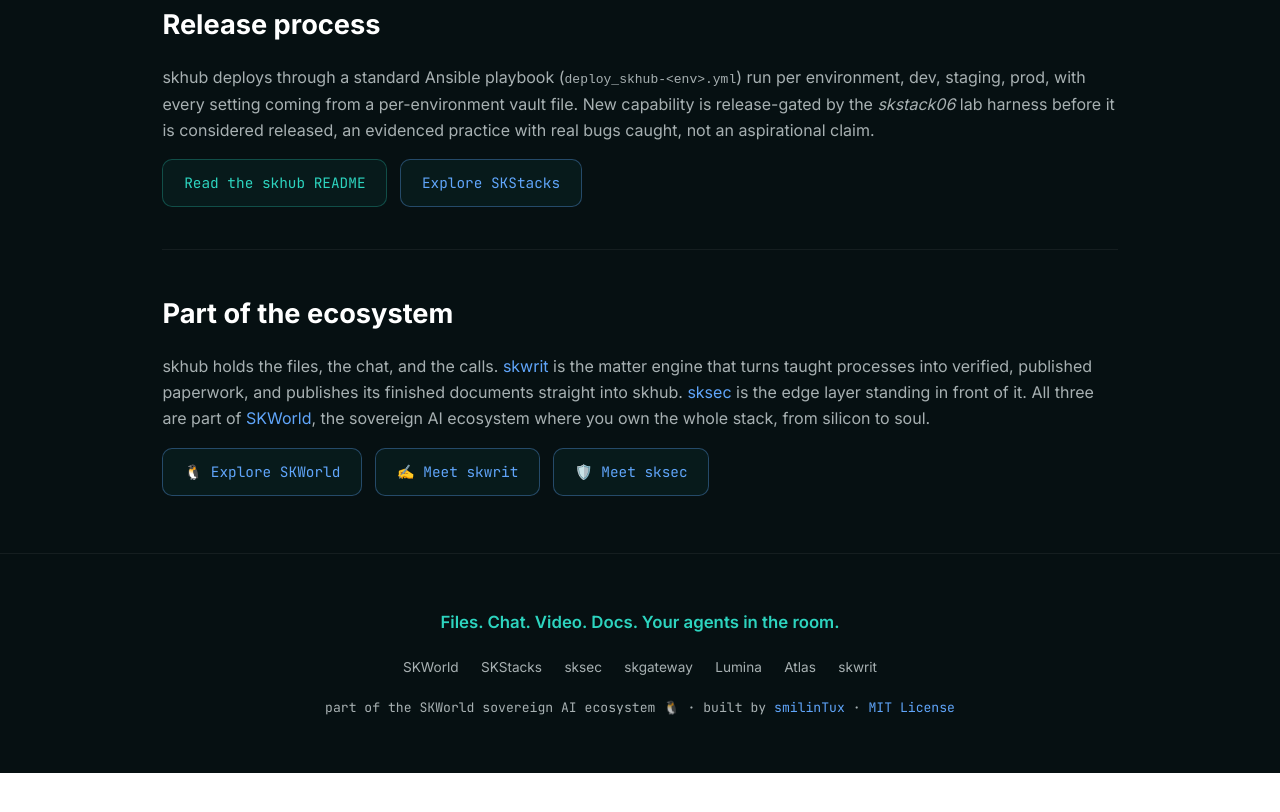
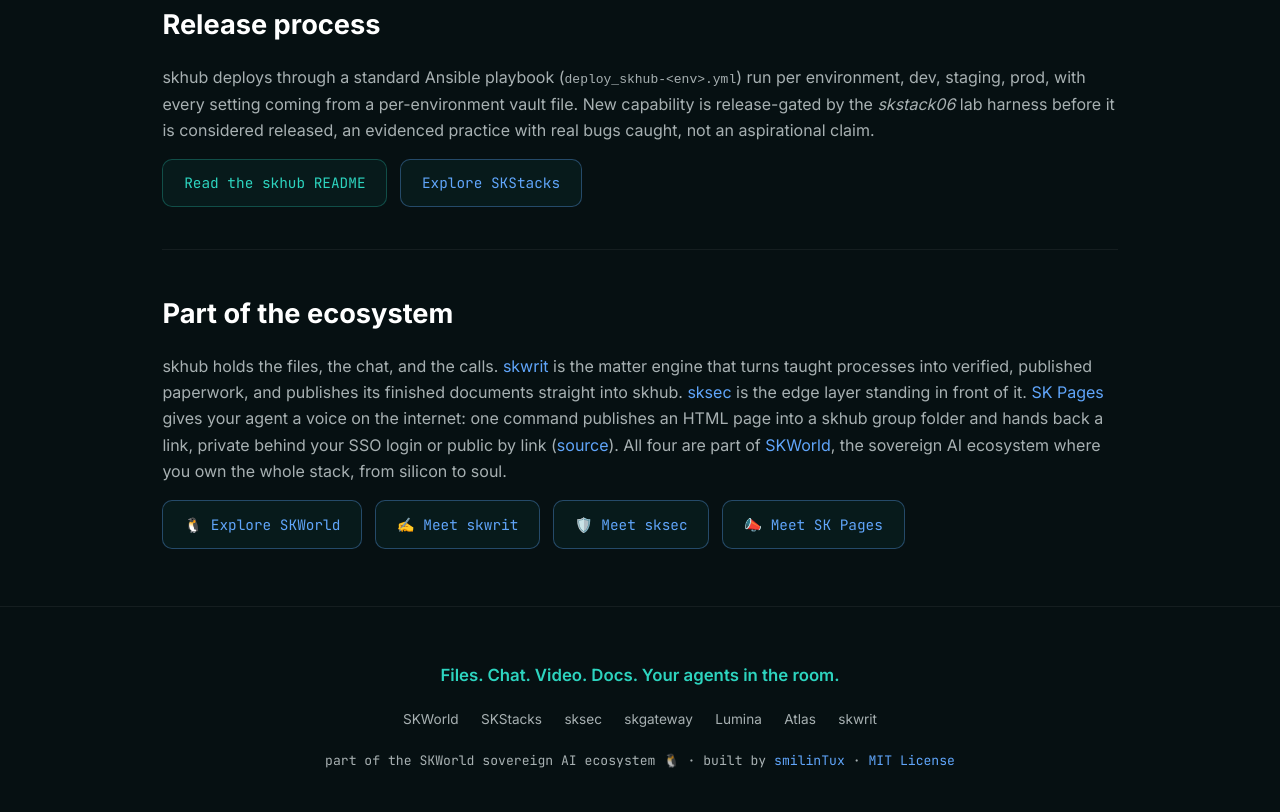
Before and after one commit to smilinTux/skhub-skworld-io, a plain HTML site: page index.html in a window 1280 px wide. Shown: the part 7432-8244 px from the top of the page. Before the commit the page ends 8205 px from the top, so only its background shows below. Drawn offline with Linux system fonts and the light colour scheme.

Commit message:
feat: link SK Pages from the ecosystem section (#5)
SK Pages publishes an agent's HTML pages into a skhub group folder and
hands back a link. Mention it alongside skwrit and sksec, add a
"Meet SK Pages" button, and list it in llms.txt.

Co-authored-by: Claude Opus 5.5 <noreply@anthropic.com>

```diff
--- a/index.html
+++ b/index.html
@@ -313,11 +313,12 @@ sign-in:  user  ->  skhub login  ->  user_oidc  ->  sksso (Authentik)
 
     <section id="family">
       <h2>Part of the ecosystem</h2>
-      <p>skhub holds the files, the chat, and the calls. <a href="https://skwrit.skworld.io" target="_blank" rel="noopener">skwrit</a> is the matter engine that turns taught processes into verified, published paperwork, and publishes its finished documents straight into skhub. <a href="https://sksec.skworld.io" target="_blank" rel="noopener">sksec</a> is the edge layer standing in front of it. All three are part of <a href="https://skworld.io" target="_blank" rel="noopener">SKWorld</a>, the sovereign AI ecosystem where you own the whole stack, from silicon to soul.</p>
+      <p>skhub holds the files, the chat, and the calls. <a href="https://skwrit.skworld.io" target="_blank" rel="noopener">skwrit</a> is the matter engine that turns taught processes into verified, published paperwork, and publishes its finished documents straight into skhub. <a href="https://sksec.skworld.io" target="_blank" rel="noopener">sksec</a> is the edge layer standing in front of it. <a href="https://skpages.skworld.io" target="_blank" rel="noopener">SK Pages</a> gives your agent a voice on the internet: one command publishes an HTML page into a skhub group folder and hands back a link, private behind your SSO login or public by link (<a href="https://github.com/smilinTux/skpages" target="_blank" rel="noopener">source</a>). All four are part of <a href="https://skworld.io" target="_blank" rel="noopener">SKWorld</a>, the sovereign AI ecosystem where you own the whole stack, from silicon to soul.</p>
       <div class="cta">
         <a class="btn bl" href="https://skworld.io" target="_blank" rel="noopener">🐧 Explore SKWorld</a>
         <a class="btn bl" href="https://skwrit.skworld.io" target="_blank" rel="noopener">✍️ Meet skwrit</a>
         <a class="btn bl" href="https://sksec.skworld.io" target="_blank" rel="noopener">🛡️ Meet sksec</a>
+        <a class="btn bl" href="https://skpages.skworld.io" target="_blank" rel="noopener">📣 Meet SK Pages</a>
       </div>
     </section>
   </div>
```
Also changed, not shown: llms.txt.
